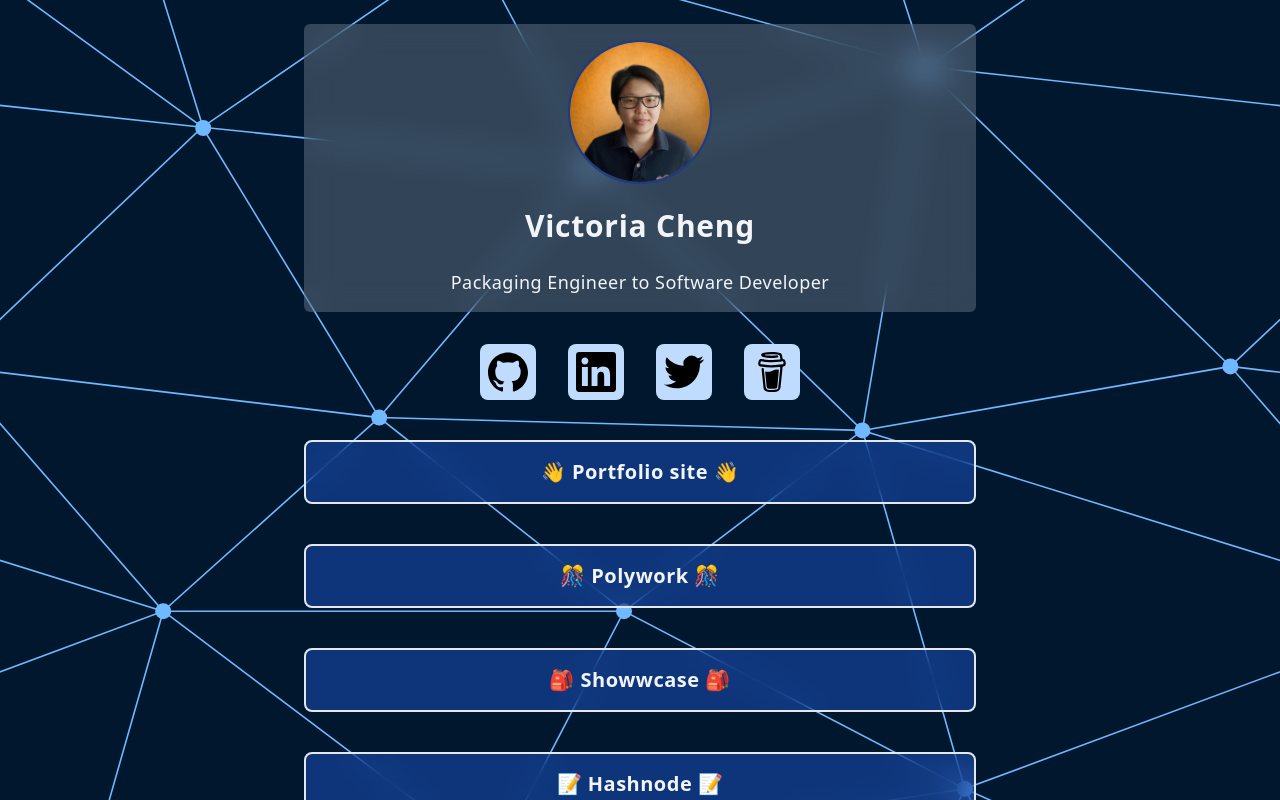
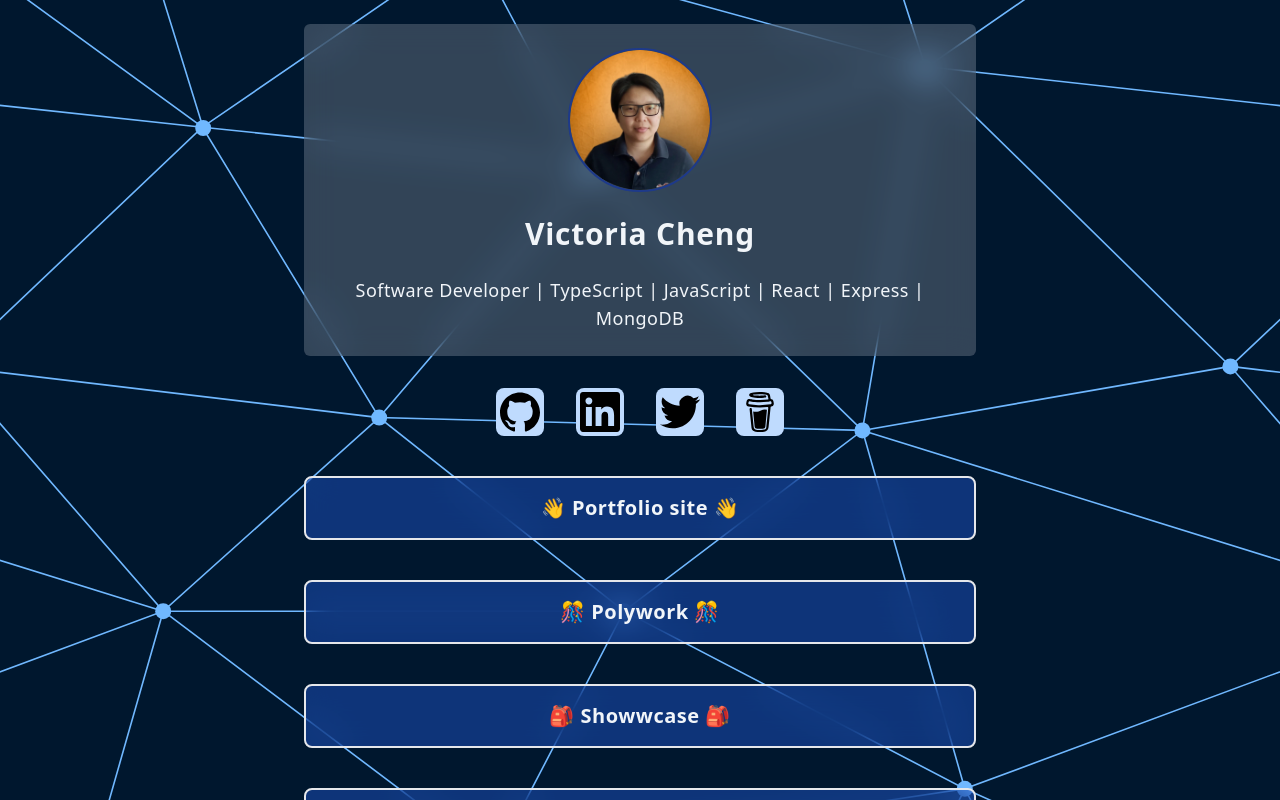
Before and after one commit to victoriacheng15/links-me, a React (Vite) app: page / in a window 1280 px wide. Shown: the top 800 px of the page. Built offline with nearby package versions, Linux system fonts and the light colour scheme.

Commit message:
Chore/reduce social size (#17)
* chore: reduce social square size

* chore: update headline and add padding

* style: run prettier and rome formatter

```diff
--- a/src/components/Header/Socials.tsx
+++ b/src/components/Header/Socials.tsx
@@ -17,7 +17,7 @@ function Socials() {
 					>
 						<LinkElement address={address}>
 							<img
-								className="aspect-square w-14 p-2"
+								className="aspect-square w-12 p-1"
 								src={`./socials/${imgFormatter(title)}.svg`}
 								alt={title}
 							/>
--- a/src/components/Header/index.tsx
+++ b/src/components/Header/index.tsx
@@ -5,11 +5,12 @@ import avatar from "../../assets/avatar.webp";
 
 function Header() {
 	const name = "Victoria Cheng";
-	const headline = "Packaging Engineer to Software Developer";
+	const headline =
+		"Software Developer | TypeScript | JavaScript | React | Express | MongoDB";
 
 	return (
 		<header className="mx-auto w-11/12 max-w-2xl">
-			<div className="backdrop mb-8 flex flex-col gap-6 rounded-md bg-slate-50 bg-opacity-20 p-4">
+			<div className="backdrop mb-8 flex flex-col gap-6 rounded-md bg-slate-50 bg-opacity-20 p-6">
 				<Avatar src={avatar} alt={`${name} with a full orange background`} />
 				<h1 className="text-center text-3xl font-bold tracking-wide">{name}</h1>
 				<p className="text-center text-lg font-medium tracking-wide">
```
